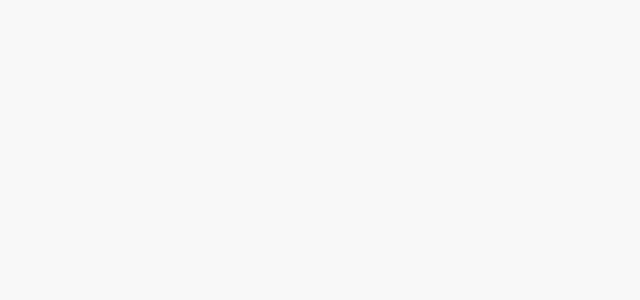
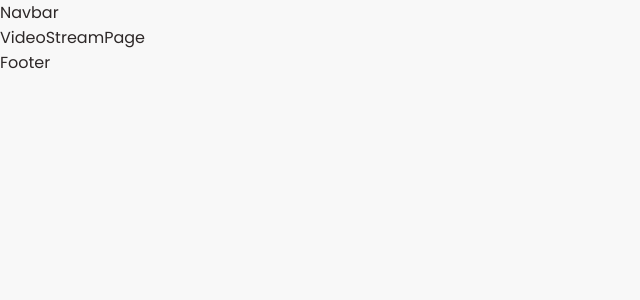
Before and after one commit to Abhishek-90/iTube, a React (Create React App) app: page /stream in a window 1280 px wide. Before the commit this address had no page. Shown: the top 300 px of the page, without its empty margins (0-640 px from the left). Built offline with nearby package versions, Linux system fonts and the light colour scheme.

Commit message:
container added

```diff
--- a/src/ITubeApp.tsx
+++ b/src/ITubeApp.tsx
@@ -3,20 +3,26 @@ import { Routes, Route } from "react-router-dom";
 import Home from "./pages/Home";
 import VideoSearchResult from "./pages/VideoSearchResult";
 import VideoStream from "./pages/VideoStream";
+import Navbar from "./components/Navbar";
+import Footer from "./components/Footer";
+import styled from "styled-components";
 
 function ITubeApp() {
   return (
-    <>
+    <AppContainer>
+      <Navbar />
       <Routes>
         <Route path="/" element={<Home />} />
-        <Route
-          path="/video-search-result/:query"
-          element={<VideoSearchResult />}
-        />
-        <Route path="/video-stream/:id" element={<VideoStream />} />
+        <Route path="/result" element={<VideoSearchResult />} />
+        <Route path="/stream" element={<VideoStream />} />
       </Routes>
-    </>
+      <Footer />
+    </AppContainer>
   );
 }
 
+const AppContainer = styled.div`
+  width: 100vh;
+`;
+
 export default ITubeApp;
```
